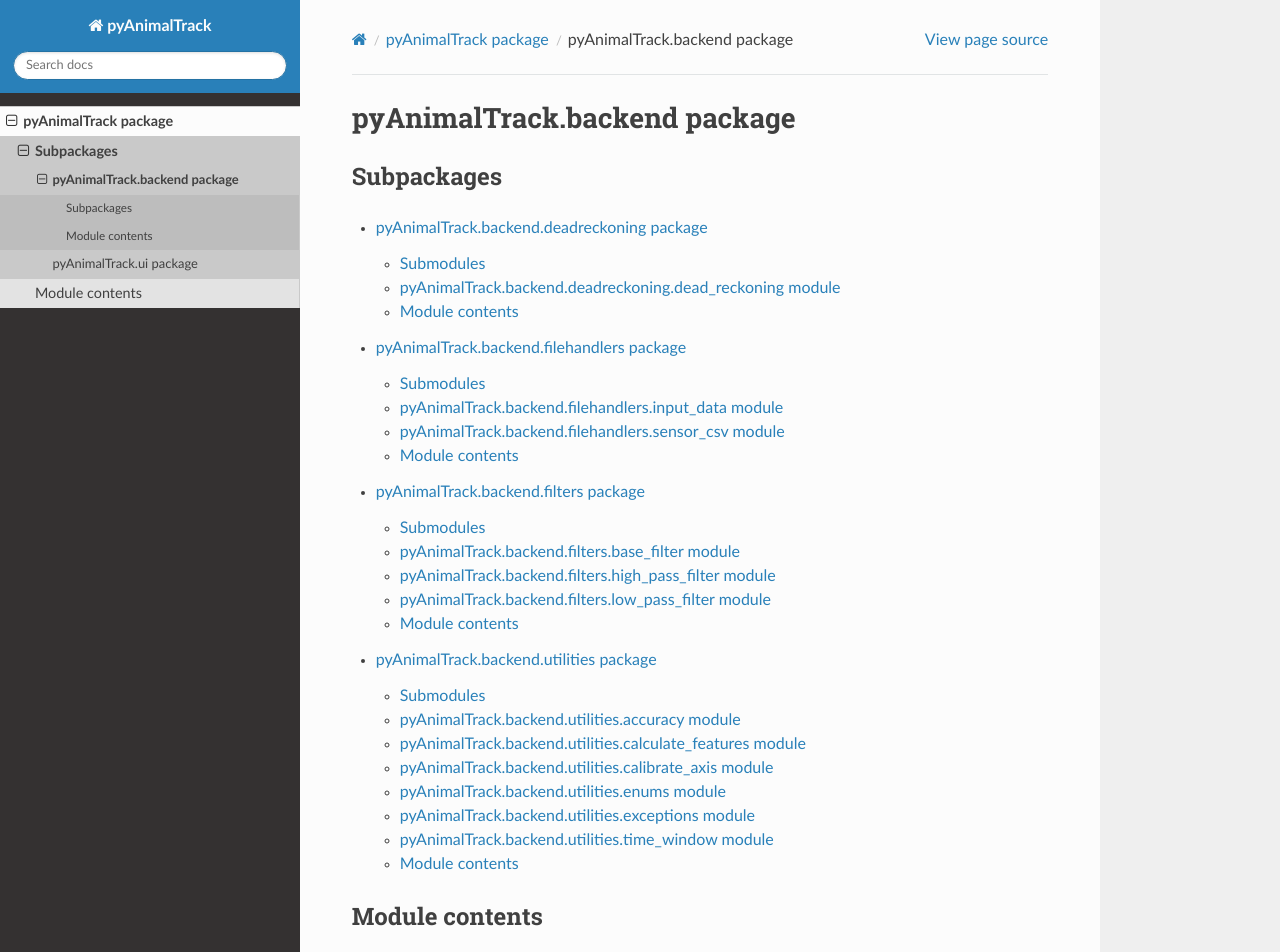
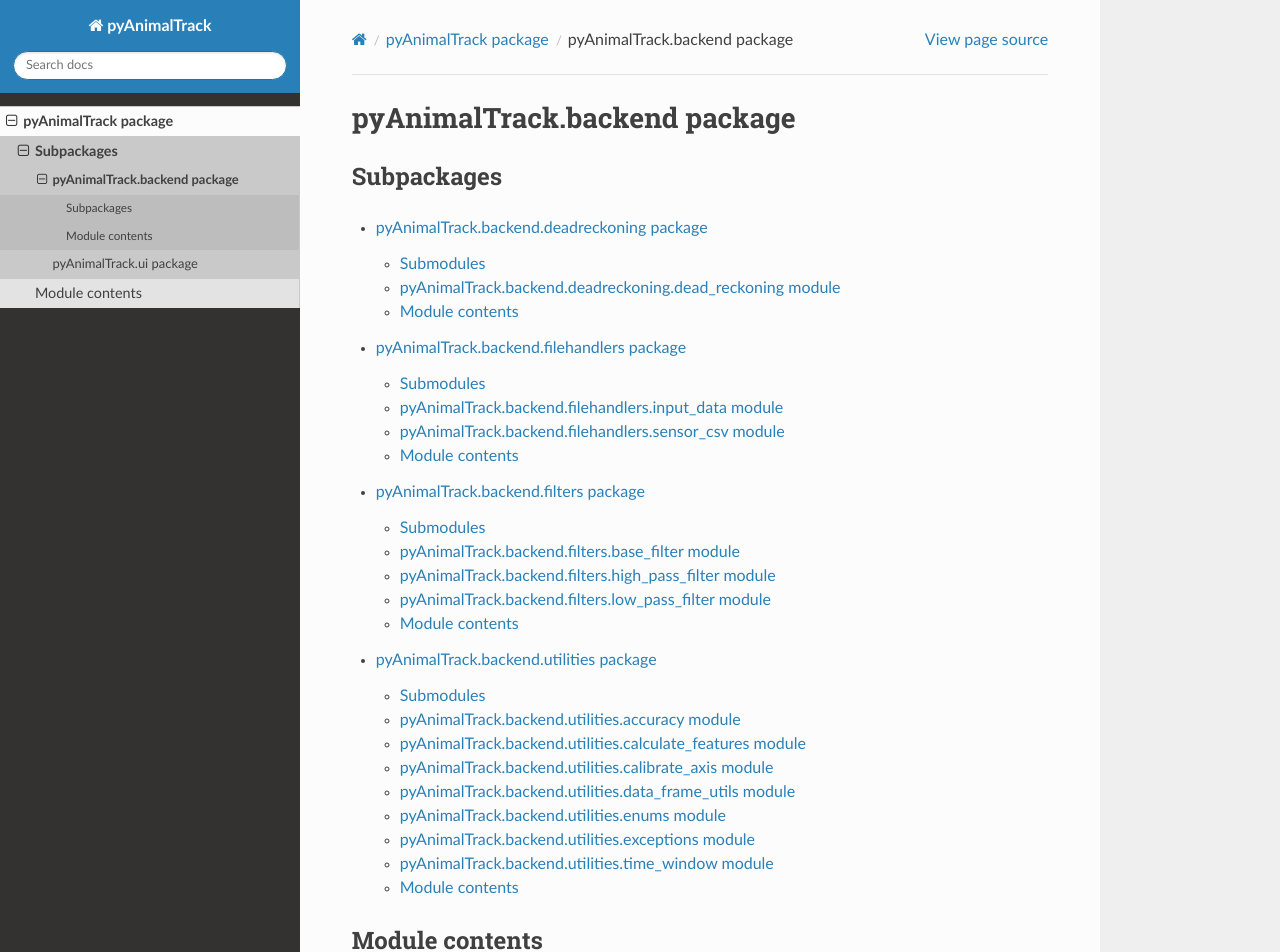
Before and after one commit to davemccormick/pyAnimalTrack, a Sphinx documentation site: the page built from docs/pyAnimalTrack.backend.rst, in a window 1280 px wide and 1269 px high, cut to the strip 0-952 px from the top of the window. Built offline with Sphinx 7.4.7 and the Read the Docs theme 2.0.0, drawn with Linux system fonts in a browser that asks for light colours.

```diff
--- a/docs/pyAnimalTrack.backend.utilities.rst
+++ b/docs/pyAnimalTrack.backend.utilities.rst
@@ -24,6 +24,14 @@ pyAnimalTrack.backend.utilities.calibrate_axis module
 -----------------------------------------------------
 
 .. automodule:: pyAnimalTrack.backend.utilities.calibrate_axis
+    :members:
+    :undoc-members:
+    :show-inheritance:
+
+pyAnimalTrack.backend.utilities.data_frame_utils module
+-------------------------------------------------------
+
+.. automodule:: pyAnimalTrack.backend.utilities.data_frame_utils
     :members:
     :undoc-members:
     :show-inheritance:
```
Also changed, not shown: README.md (+2 -0 lines).
